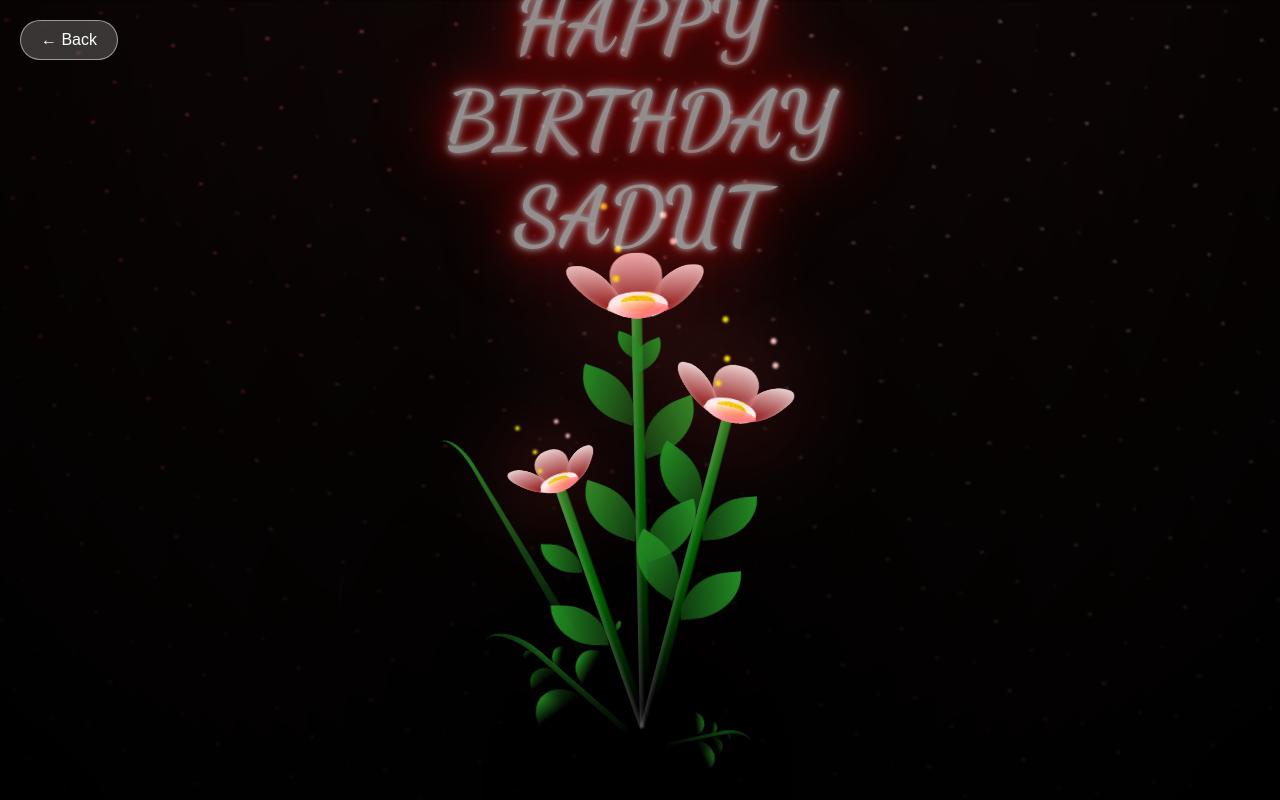
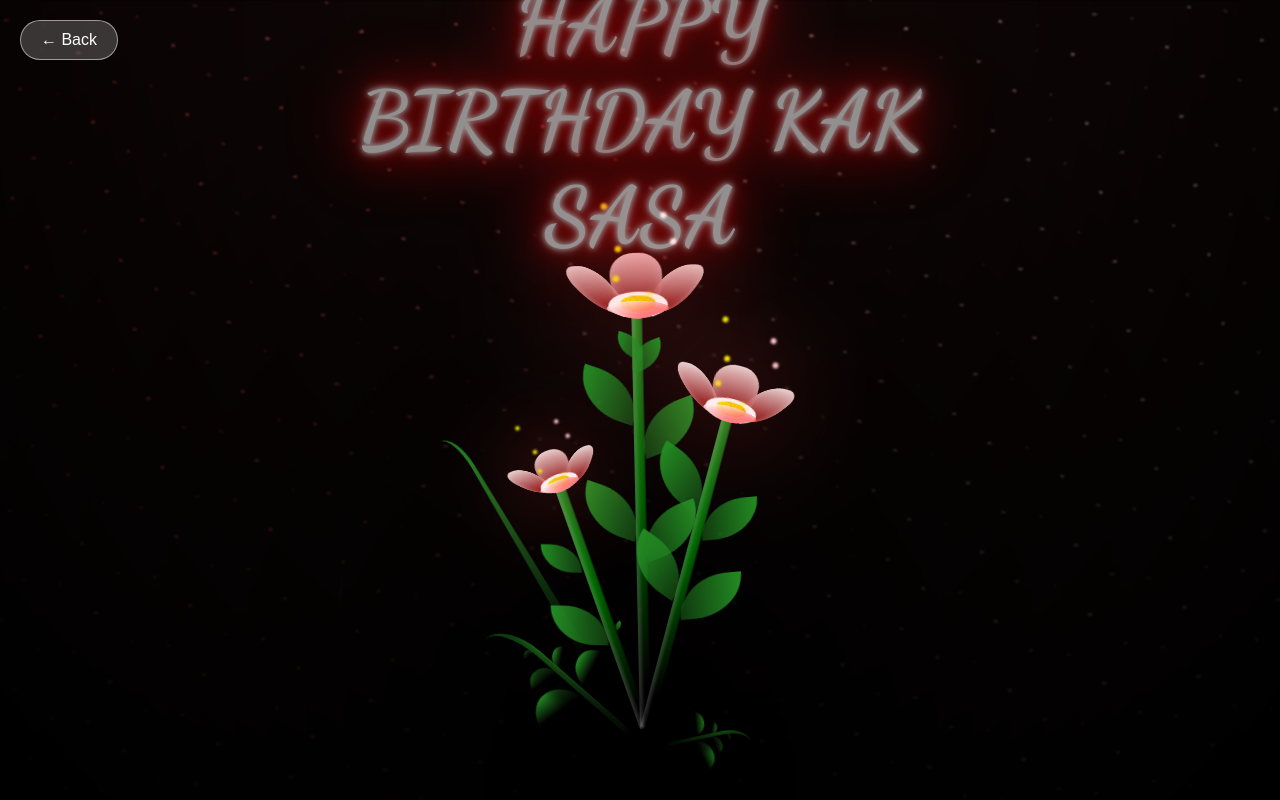
Before and after one commit to moethiashakira/BirthdaySadut, a plain HTML site: page flower.html in a window 1280 px wide. Both pictures are taken after a click on the button "Tap to bloom". Drawn offline with Linux system fonts and the light colour scheme.

Commit message:
Update flower.html

```diff
--- a/flower.html
+++ b/flower.html
@@ -353,7 +353,7 @@
     </div>
 
     <a href="index.html" class="back-btn-flower">← Back</a>
-    <div class="neon-text">HAPPY BIRTHDAY SADUT</div>
+    <div class="neon-text">HAPPY BIRTHDAY KAK SASA</div>
     <div class="night"></div>
     <div class="flowers">
       <div class="flower flower--1">
```
